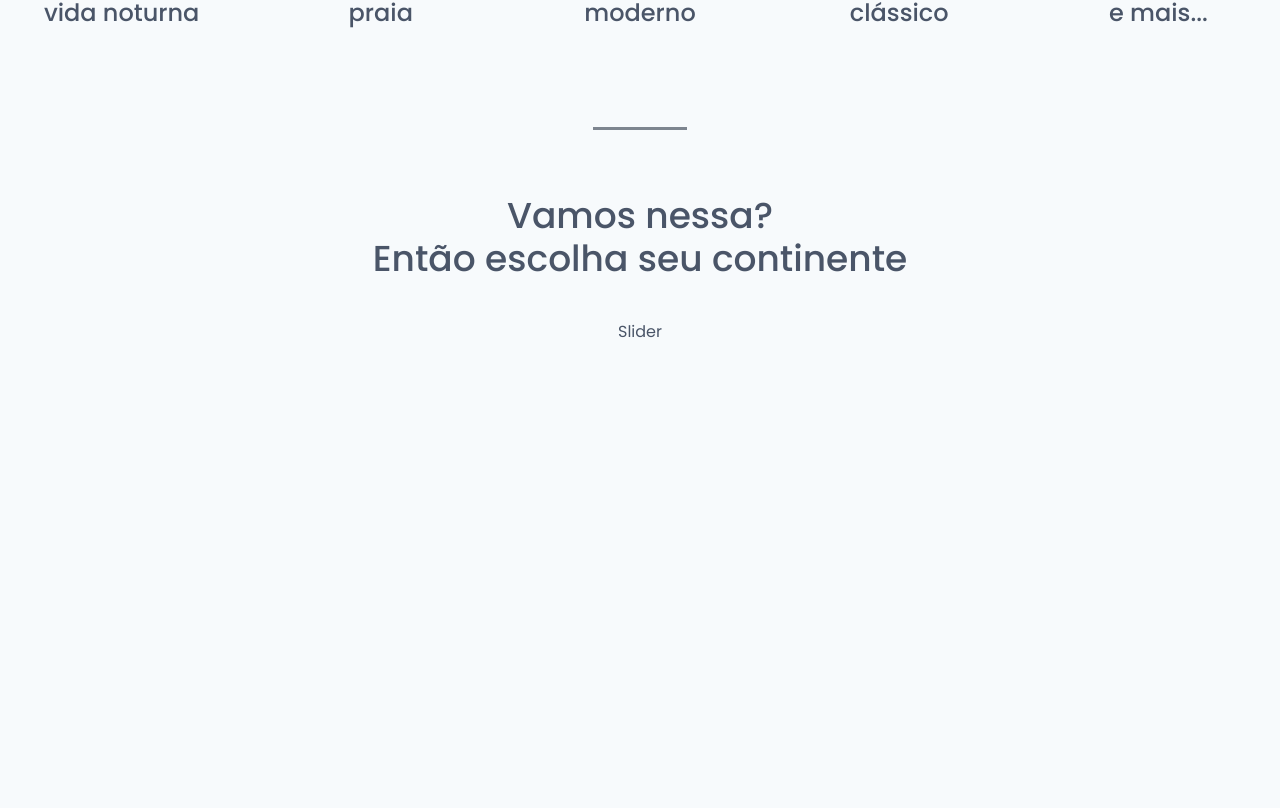
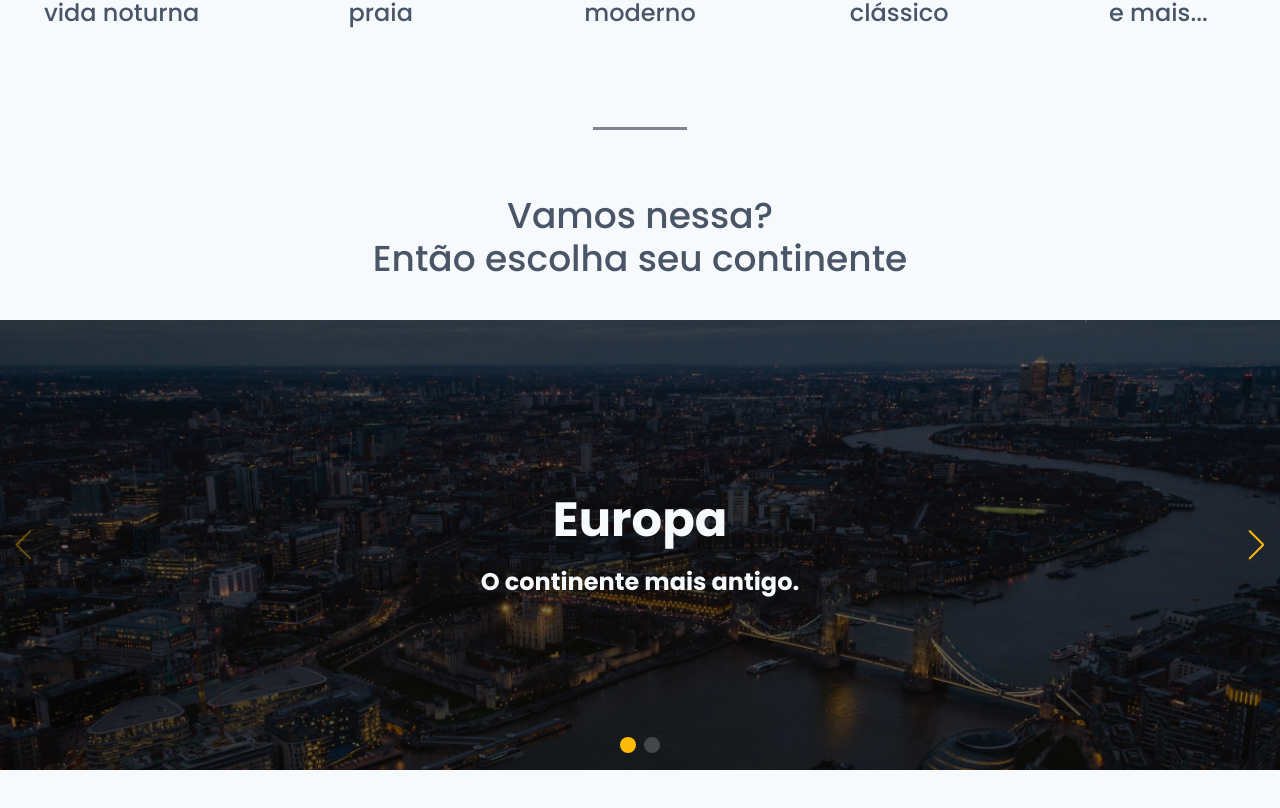
Before and after one commit to bruno0907/worldtrip-ignite, a Next.js app: page / in a window 1280 px wide. Shown: the part 655-1463 px from the top of the page. Before the commit the page ends 999 px from the top, so only its background shows below. Built offline with nearby package versions, Linux system fonts and the light colour scheme.

Commit message:
fear: added slide component with swipper

```diff
--- a/package.json
+++ b/package.json
@@ -14,7 +14,8 @@
     "framer-motion": "^4",
     "next": "10.2.3",
     "react": "17.0.2",
-    "react-dom": "17.0.2"
+    "react-dom": "17.0.2",
+    "swiper": "^6.7.0"
   },
   "devDependencies": {
     "@types/react": "17.0.9",
--- /dev/null
+++ b/src/components/Slide/index.tsx
@@ -0,0 +1,29 @@
+import { SwiperSlide} from "swiper/react"
+import { SlideItem } from './slideItem'
+
+import { SlideWrapper } from './slideWrapper'
+
+const Slide = () => {
+  return (
+    <SlideWrapper>
+      <SwiperSlide>
+        <SlideItem
+          heading="Europa"
+          text="O continente mais antigo."
+          bgImage="/slider_banner_europe.jpg"
+          href="/continent"
+        />
+      </SwiperSlide>
+      <SwiperSlide>
+        <SlideItem
+          heading="Ásia"
+          text="O continente mais antigo."
+          bgImage="/slider_banner_europe.jpg"
+          href="/continent"
+        />
+      </SwiperSlide>
+    </SlideWrapper>
+  )
+}
+
+export { Slide }
--- /dev/null
+++ b/src/components/Slide/slideItem.tsx
@@ -0,0 +1,23 @@
+import { Link, Image, Box, Heading, Text, Flex } from "@chakra-ui/react"
+
+interface SlideItemProps {
+  heading: string;
+  text?: string;
+  bgImage?: string;
+  href?: string;
+}
+
+const SlideItem = ({ heading, text, bgImage, href }: SlideItemProps) => {
+  return (
+    <Link href={href} passHref _hover={{ textDecoration: 'none' }}>
+      <Flex w="100%" h="100%" position="relative" align="center" justify="center" direction="column">
+        <Image src={bgImage} alt="" position="absolute" width="100%" height="100%" objectFit="cover" zIndex="-2"/>
+        <Box w="100%" h="100%" bgColor="black" opacity="0.35" position="absolute" zIndex="-1"/>
+        <Heading color="gray.50" fontSize="5xl" mb="4">{heading}</Heading>
+        <Text color="gray.50" fontSize="2xl" fontWeight="700">{text}</Text>
+      </Flex>
+    </Link>
+  )
+}
+
+export { SlideItem }
--- /dev/null
+++ b/src/components/Slide/slideWrapper.tsx
@@ -0,0 +1,31 @@
+import { ReactNode } from 'react';
+import { Flex } from '@chakra-ui/react'
+import { Swiper } from "swiper/react"
+import SwiperCore, { Navigation, Pagination } from "swiper/core";
+
+SwiperCore.use([Navigation, Pagination]);
+
+import './style.module.css'
+
+interface SlideWrapperProps {
+  children: ReactNode;
+}
+
+const SlideWrapper = ({ children }: SlideWrapperProps) => {
+
+  return (
+    <Flex
+      w="100%"
+      maxW="1440px"
+      h="450px"
+      position="relative"
+      mb="16"
+    >
+      <Swiper navigation pagination className="mySwiper">
+        {children}
+      </Swiper>
+    </Flex>
+  )
+}
+
+export { SlideWrapper }
--- /dev/null
+++ b/src/components/Slide/style.module.css
@@ -0,0 +1,23 @@
+.mySwiper
+
+.swiper-container{
+  flex: 1;
+}
+
+.swiper-slide{
+  width: 100%;
+  height: 100%;
+}
+
+.swiper-button-next,
+.swiper-button-prev{
+  color: #FFBA08!important;
+}
+
+.mySwiper .swiper-pagination-bullet{
+  background: #F7FAFC!important;
+}
+
+.swiper-pagination-bullet-active{
+  background: #FFBA08;
+}
--- a/src/pages/_app.tsx
+++ b/src/pages/_app.tsx
@@ -1,6 +1,11 @@
 import { ChakraProvider } from '@chakra-ui/react'
 import type { AppProps } from 'next/app'
 import { theme } from '../styles/theme'
+
+import "swiper/swiper.min.css";
+import "swiper/components/navigation/navigation.min.css";
+import "swiper/components/pagination/pagination.min.css";
+import '../styles/styles.css'
 
 function MyApp({ Component, pageProps }: AppProps) {
   return (
--- a/src/pages/index.tsx
+++ b/src/pages/index.tsx
@@ -3,6 +3,7 @@ import { Flex, Image, Heading, Text, Box, useBreakpointValue, Divider } from '@c
 import { Header } from '../components/Header'
 import { Banner } from '../components/Banner'
 import { OptionsSection } from '../components/OptionsSection'
+import { Slide } from '../components/Slide'
 
 export default function Home() {
   const isWideScreen = useBreakpointValue({
@@ -17,6 +18,7 @@ export default function Home() {
       </Head>
 
       <Header />
+
       <Banner />
 
       <OptionsSection />
@@ -25,7 +27,7 @@ export default function Home() {
 
       <Heading textAlign="center" fontWeight="500" fontSize={["1.25rem", "1.65rem",  "2.25rem"]} mb="10">Vamos nessa?<br/>Então escolha seu continente</Heading>
 
-      <h1>Slider</h1>
+      <Slide />
 
     </Flex>
   )
--- /dev/null
+++ b/src/styles/styles.css
@@ -0,0 +1,26 @@
+.swiper-container{
+  flex: 1;
+}
+
+.swiper-slide{
+  width: 100%;
+  height: 100%;
+}
+
+.swiper-button-next::after,
+.swiper-button-prev::after{
+  color: #FFBA08;
+  font-size: 30px;
+}
+
+
+
+.swiper-pagination-bullet{
+  background: #F7FAFC;
+  height: 16px;
+  width: 16px;
+}
+
+.swiper-pagination-bullet-active{
+  background: #FFBA08;
+}
```
Also changed, not shown: 1 other file (tests, documents, lock files or other folders).
